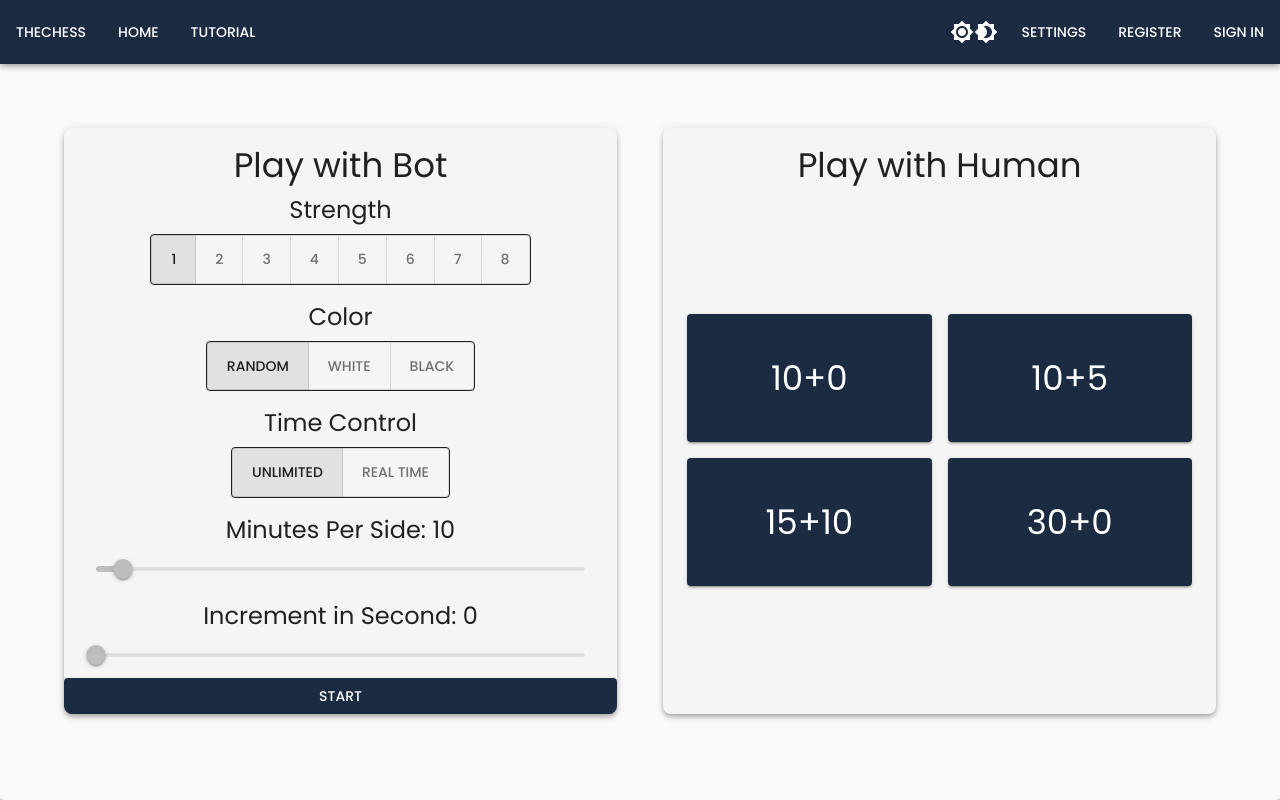
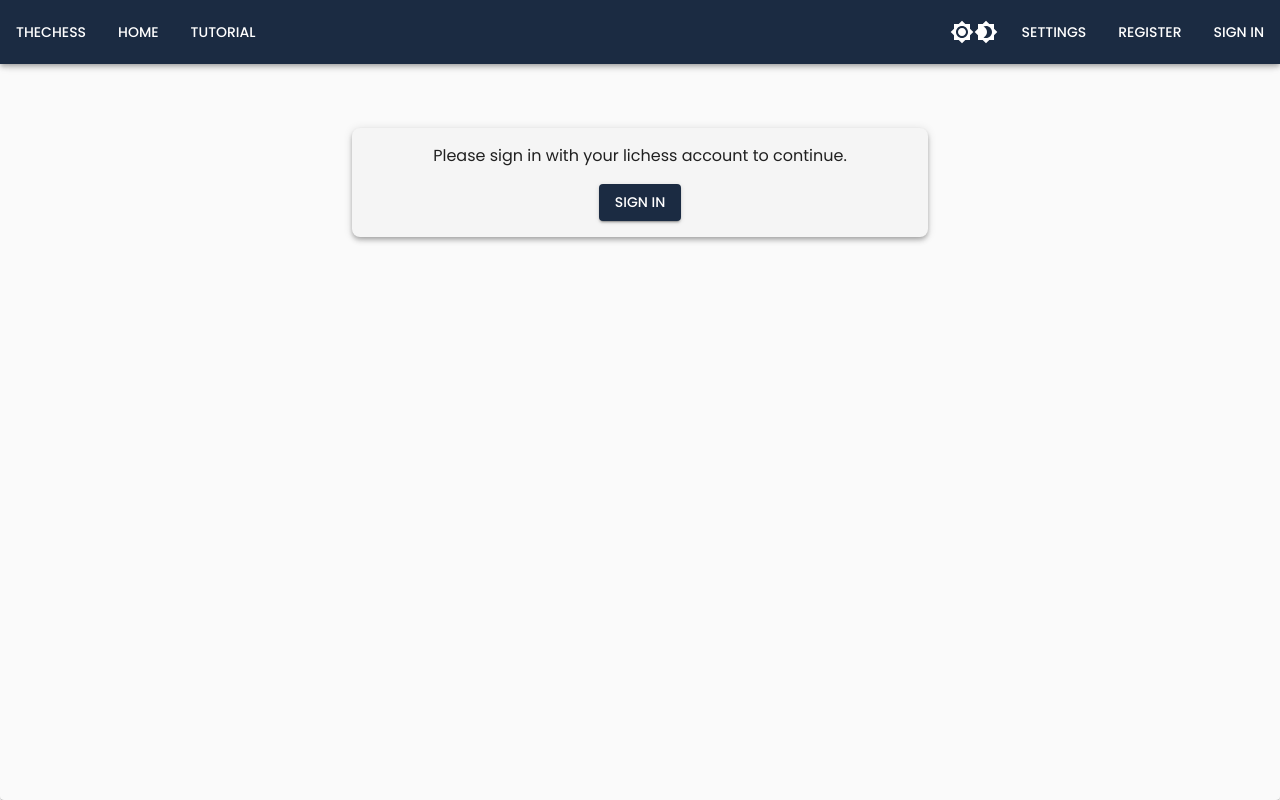
Before and after one commit to MarcelJulian/the-chess, a React (Create React App) app in the folder src/main/frontend/: page / in a window 1280 px wide. Built offline with nearby package versions, Linux system fonts and the light colour scheme.

Commit message:
fix: :lipstick: hide cards when not signed in

```diff
--- a/src/main/frontend/src/components/NavBar/index.jsx
+++ b/src/main/frontend/src/components/NavBar/index.jsx
@@ -55,7 +55,6 @@ function NavBar({ themeHandler }) {
   const { isSignedIn } = useSelector((state) => state.session);
   const theme = useTheme();
   const backgroundColor = theme.palette.primary.main;
-  const darkerBackgroundColor = theme.palette.neutral.darker;
 
   const handleShowAuthButton = () => {
     if (isSignedIn) return UserButtonGroup();
--- a/src/main/frontend/src/pages/HomePage/index.jsx
+++ b/src/main/frontend/src/pages/HomePage/index.jsx
@@ -2,12 +2,14 @@ import React, { useState, useEffect } from "react";
 
 import LoadingButton from "@mui/lab/LoadingButton";
 import Box from "@mui/material/Box";
+import Button from "@mui/material/Button";
 import Card from "@mui/material/Card";
 import Container from "@mui/material/Container";
 import useTheme from "@mui/material/styles/useTheme";
 import { useSelector, useDispatch } from "react-redux";
 import { useSearchParams, useNavigate } from "react-router-dom";
 
+import signInToLichess from "services/authService";
 import { getOnGoingGames, matchWithBot } from "services/gameService";
 import { signIn } from "store/reducers/sessionSlice";
 import {
@@ -74,15 +76,16 @@ function HomePage() {
         paddingTop="4rem"
         // paddingBottom="auto"
         display="flex"
-        justifyContent="space-between"
+        justifyContent={isSignedIn ? "space-between" : "center"}
       >
-        {/* TODO: isSignedIn === false, show what? */}
-        {/* {isSignedIn === false && <DefaultCard />} */}
-
-        {/* <Box display="flex" justifyContent="space-between"> */}
-        <BotCard />
-        <HumanCard />
-        {/* </Box> */}
+        {isSignedIn === false ? (
+          <DefaultCard />
+        ) : (
+          <>
+            <BotCard />
+            <HumanCard />
+          </>
+        )}
       </Box>
     </Container>
   );
@@ -195,8 +198,14 @@ function HumanCard() {
 
 function DefaultCard() {
   const theme = useTheme();
-  // Warna box play with human & bot
   const backgroundColor = theme.palette.neutral.main;
+
+  const dispatch = useDispatch();
+
+  const signInHandler = async () => {
+    const response = await signInToLichess();
+    if (response.status !== 200) dispatch(showRequestErrorToast(response));
+  };
 
   return (
     <Card
@@ -211,9 +220,16 @@ function DefaultCard() {
         display="flex"
         flexDirection="column"
         alignItems="center"
-        sx={{ height: "100%", paddingTop: "1rem" }}
+        sx={{ height: "100%", paddingY: "1rem" }}
       >
         Please sign in with your lichess account to continue.
+        <Button
+          variant="contained"
+          onClick={signInHandler}
+          sx={{ display: "block", color: "white", marginTop: "1rem" }}
+        >
+          Sign In
+        </Button>
       </Box>
     </Card>
   );
```
